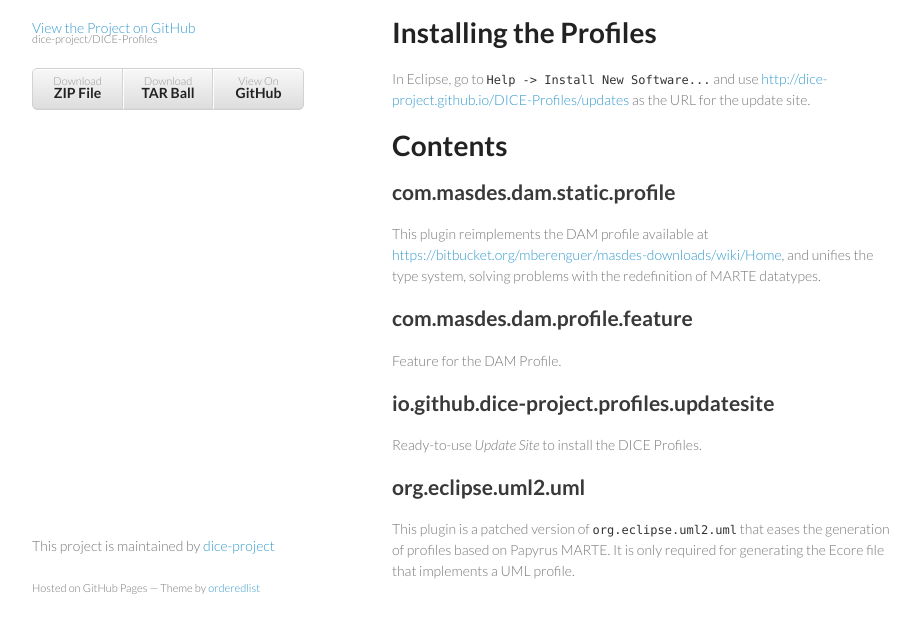
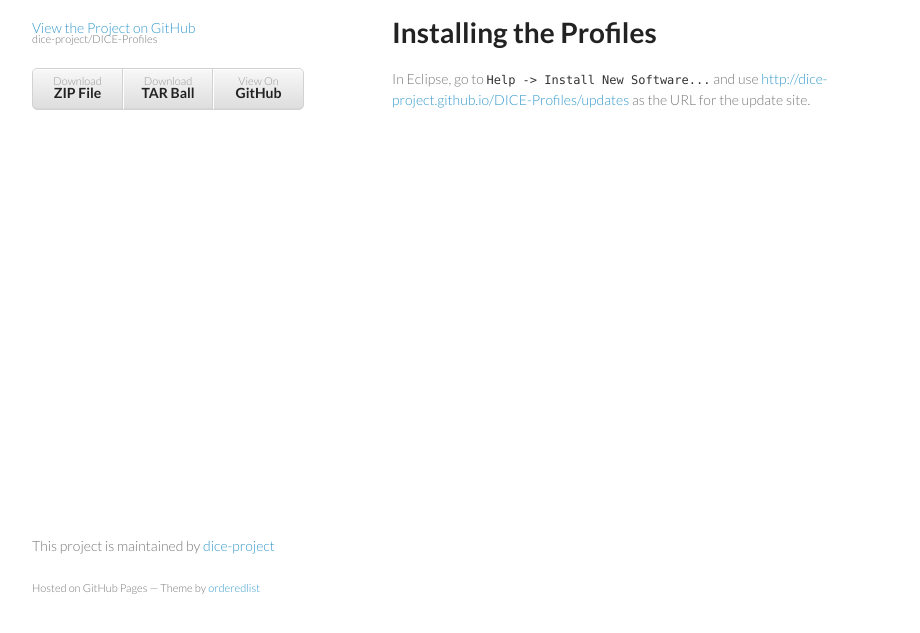
Before and after one commit to perezp/DICE-Profiles, a plain HTML site: page index.html in a window 1280 px wide. Shown: the part 133-766 px from the top of the page, without its empty margins (178-1098 px from the left). Drawn offline with Linux system fonts and the light colour scheme.

Commit message:
Update Update site to host v0.2.1

```diff
--- a/index.html
+++ b/index.html
@@ -37,30 +37,6 @@
 <a id="installing-the-profiles" class="anchor" href="#installing-the-profiles" aria-hidden="true"><span class="octicon octicon-link"></span></a>Installing the Profiles</h1>
 
 <p>In Eclipse, go to <code>Help -&gt; Install New Software...</code> and use <a href="http://dice-project.github.io/DICE-Profiles/updates">http://dice-project.github.io/DICE-Profiles/updates</a> as the URL for the update site.</p>
-
-<h1>
-<a id="contents" class="anchor" href="#contents" aria-hidden="true"><span class="octicon octicon-link"></span></a>Contents</h1>
-
-<h2>
-<a id="commasdesdamstaticprofile" class="anchor" href="#commasdesdamstaticprofile" aria-hidden="true"><span class="octicon octicon-link"></span></a>com.masdes.dam.static.profile</h2>
-
-<p>This plugin reimplements the DAM profile available at <a href="https://bitbucket.org/mberenguer/masdes-downloads/wiki/Home">https://bitbucket.org/mberenguer/masdes-downloads/wiki/Home</a>, and unifies the type system, solving problems with the redefinition of MARTE datatypes.</p>
-
-<h2>
-<a id="commasdesdamprofilefeature" class="anchor" href="#commasdesdamprofilefeature" aria-hidden="true"><span class="octicon octicon-link"></span></a>com.masdes.dam.profile.feature</h2>
-
-<p>Feature for the DAM Profile.</p>
-
-<h2>
-<a id="iogithubdice-projectprofilesupdatesite" class="anchor" href="#iogithubdice-projectprofilesupdatesite" aria-hidden="true"><span class="octicon octicon-link"></span></a>io.github.dice-project.profiles.updatesite</h2>
-
-<p>Ready-to-use <em>Update Site</em> to install the DICE Profiles.</p>
-
-<h2>
-<a id="orgeclipseuml2uml" class="anchor" href="#orgeclipseuml2uml" aria-hidden="true"><span class="octicon octicon-link"></span></a>org.eclipse.uml2.uml</h2>
-
-<p>This plugin is a patched version of <code>org.eclipse.uml2.uml</code> that eases the generation of profiles based on Papyrus MARTE.
-It is only required for generating the Ecore file that implements a UML profile.</p>
       </section>
       <footer>
         <p>This project is maintained by <a href="https://github.com/dice-project">dice-project</a></p>
--- a/updates/site.xml
+++ b/updates/site.xml
@@ -9,6 +9,12 @@
    <feature url="features/com.masdes.dam.profile_0.2.0.201510081830.jar" id="com.masdes.dam.profile" version="0.2.0.201510081830">
       <category name="DICE Profiles"/>
    </feature>
+   <feature url="features/com.masdes.dam.profile_0.2.1.201510131753.jar" id="com.masdes.dam.profile" version="0.2.1.201510131753">
+      <category name="DICE Profiles"/>
+   </feature>
+   <feature url="features/com.masdes.dam.profile.ui.feature_0.2.1.201510131753.jar" id="com.masdes.dam.profile.ui.feature" version="0.2.1.201510131753">
+      <category name="DICE Profiles"/>
+   </feature>
    <category-def name="DICE Profiles" label="DICE Profiles">
       <description>
          Profiles for the DICE Project
```
Also changed, not shown: 6 other files.
